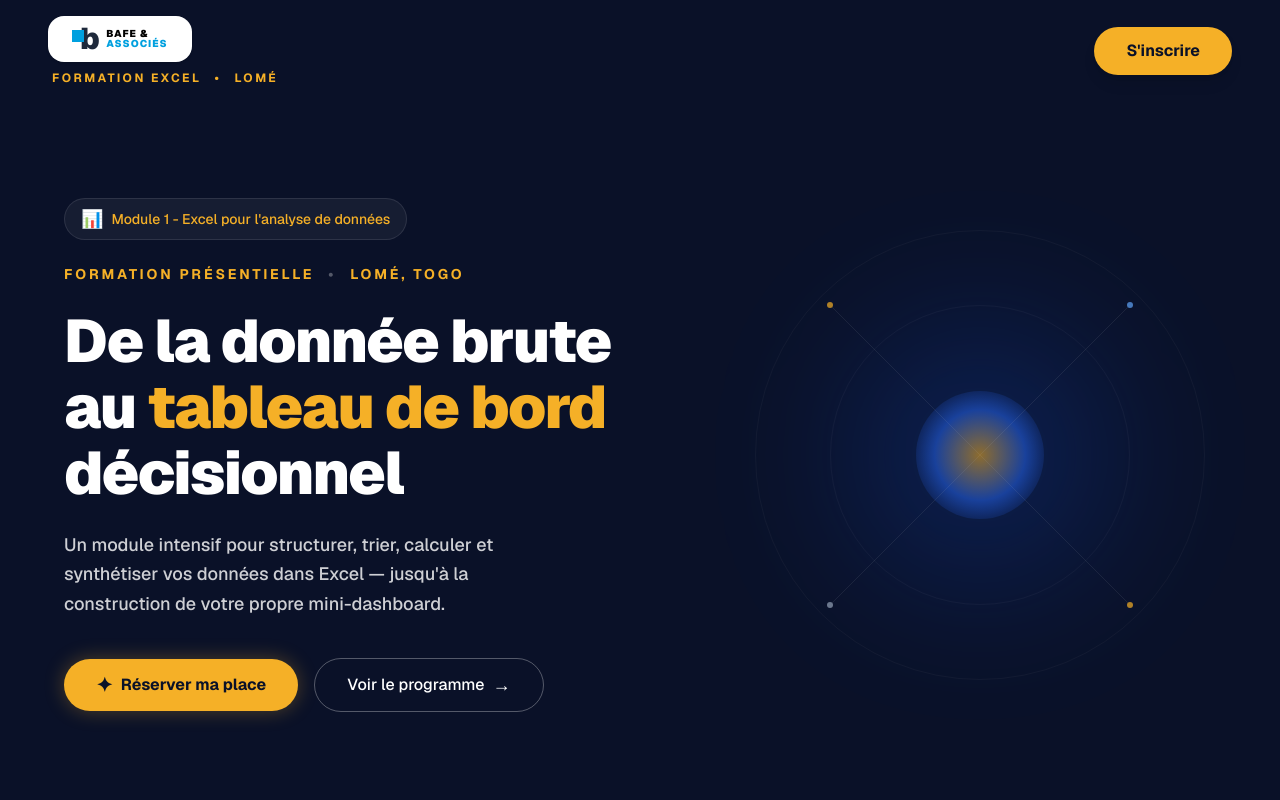
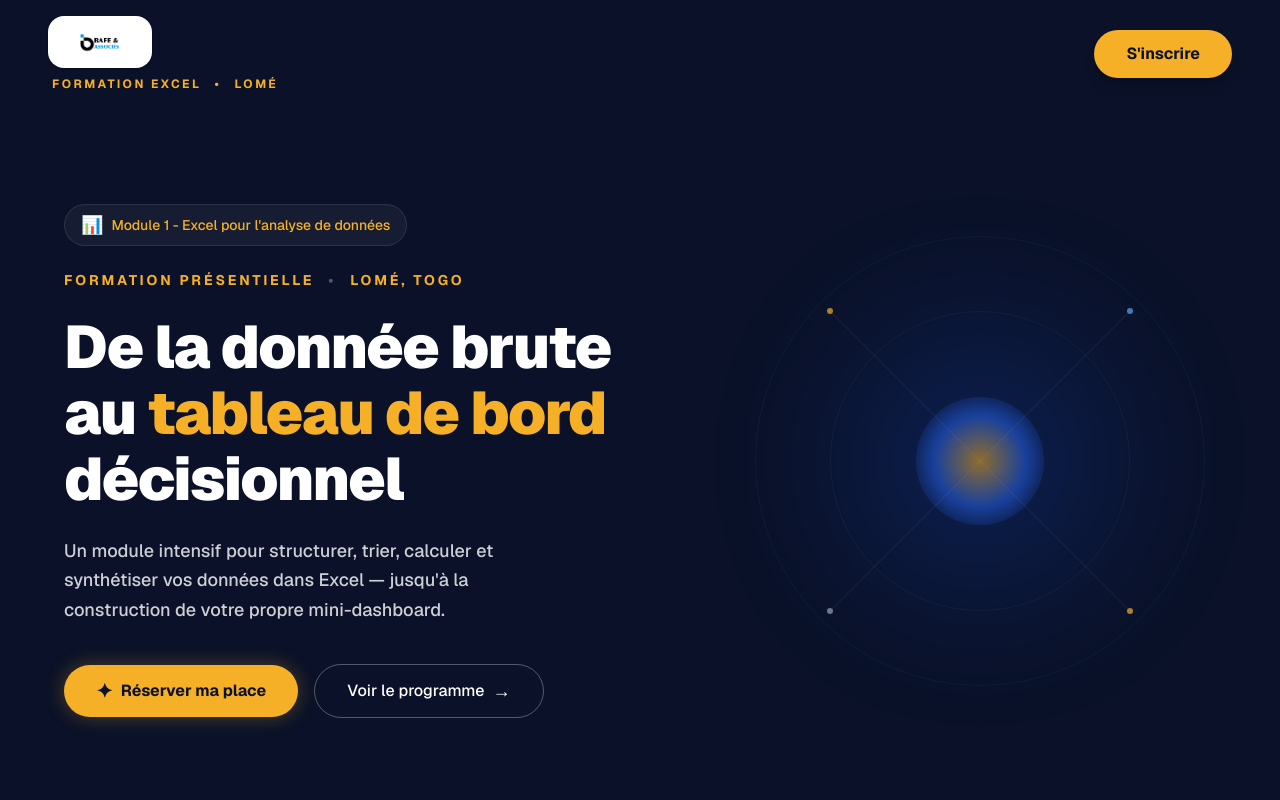
Before and after one commit to nathan2024-maker/analyse_donnee, a Next.js app: page / in a window 1280 px wide. Shown: the top 800 px of the page. Built offline with nearby package versions, Linux system fonts and the light colour scheme.

Commit message:
Integre le vrai logo BAFE & Associes dans le header et le footer

```diff
--- a/src/components/Footer.tsx
+++ b/src/components/Footer.tsx
@@ -1,4 +1,5 @@
 import React from "react";
+import Image from "next/image";
 import { Mail, MapPin, Phone } from "lucide-react";
 
 export function Footer() {
@@ -8,7 +9,7 @@ export function Footer() {
         <div className="grid grid-cols-1 md:grid-cols-2 gap-12 mb-12">
           {/* Logo and About */}
           <div>
-            <h3 className="text-xl font-black text-bafe-blue mb-4">BAFE & Associés</h3>
+            <Image src="/logo.jpg" alt="BAFE & Associés" width={1004} height={650} className="h-10 w-auto mb-4" />
             <p className="text-bafe-blue/70 text-sm leading-relaxed max-w-sm">
               Cabinet d'expertise comptable, de conseil et d'ingénierie de la formation. BAFE & Associés accompagne les entreprises dans leur structuration financière et la montée en compétences de leurs équipes.
             </p>
--- a/src/components/Header.tsx
+++ b/src/components/Header.tsx
@@ -1,4 +1,5 @@
 import React from "react";
+import Image from "next/image";
 
 export function Header() {
   return (
@@ -6,17 +7,7 @@ export function Header() {
       <div className="flex flex-col items-start gap-2">
         {/* Logo Container (White pill) */}
         <div className="bg-white rounded-2xl px-6 py-2 flex items-center justify-center shadow-sm">
-          {/* Textual representation of the logo since we don't have the file in public/ yet */}
-          <div className="flex items-center gap-2">
-            <div className="flex items-end">
-              <div className="w-3 h-3 bg-[#00a0df] mb-3 -mr-1 z-10" />
-              <div className="text-3xl font-black leading-none tracking-tighter">b</div>
-            </div>
-            <div className="flex flex-col justify-center leading-none">
-              <span className="text-[10px] font-black tracking-widest text-black">BAFE &</span>
-              <span className="text-[10px] font-black tracking-widest text-[#00a0df]">ASSOCIÉS</span>
-            </div>
-          </div>
+          <Image src="/logo.jpg" alt="BAFE & Associés" width={1004} height={650} className="h-9 w-auto" priority />
         </div>
 
         {/* Formation Title */}
```
Also changed, not shown: public/logo.jpg (added).
